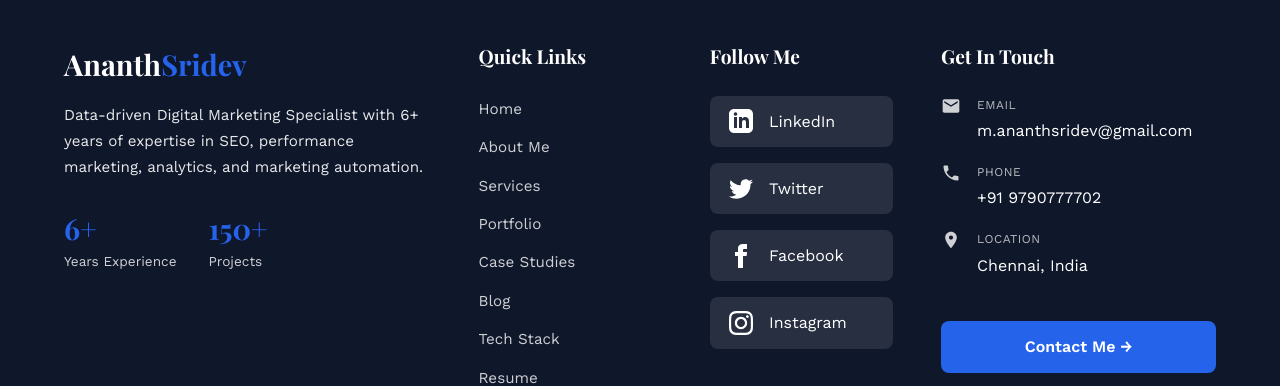
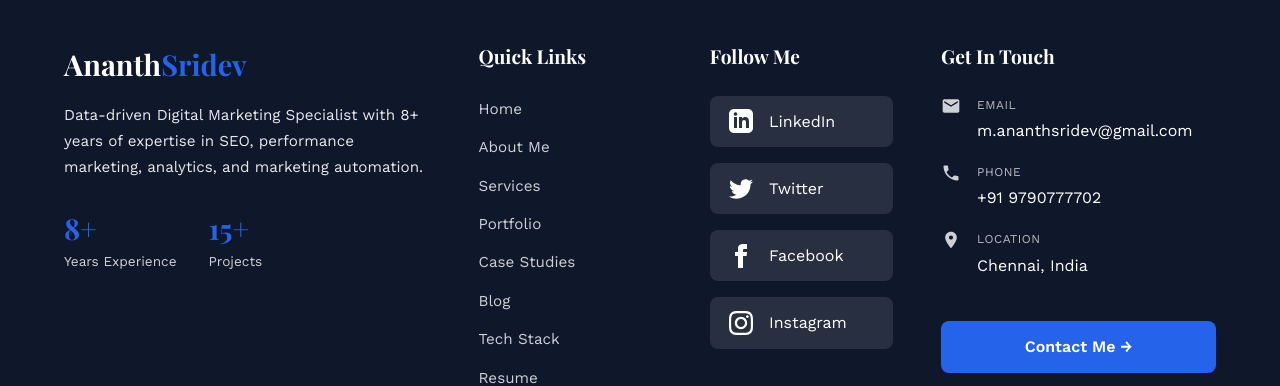
Before and after one commit to ananthsridev12/ananth, a Jekyll site: the page built from index.html, in a window 1280 px wide and 900 px high, scrolled down 5359 px. Shown: the part 358-744 px from the top of the window. Built offline with Jekyll 4.4.1, drawn with Linux system fonts in a browser that asks for light colours.

Commit message:
changes experience details

```diff
--- a/_data/site.yml
+++ b/_data/site.yml
@@ -5,8 +5,8 @@
 # ──────────────────────────────────────────────
 
 # Stats (shown in hero, stats bar, about page, footer)
-years_experience: "6+"
-projects_delivered: "150+"
+years_experience: "8+"
+projects_delivered: "15+"
 avg_traffic_growth: "3x"
 avg_cpl_reduction: "40%"
 cpl_reduction_percent: "25%"
```
